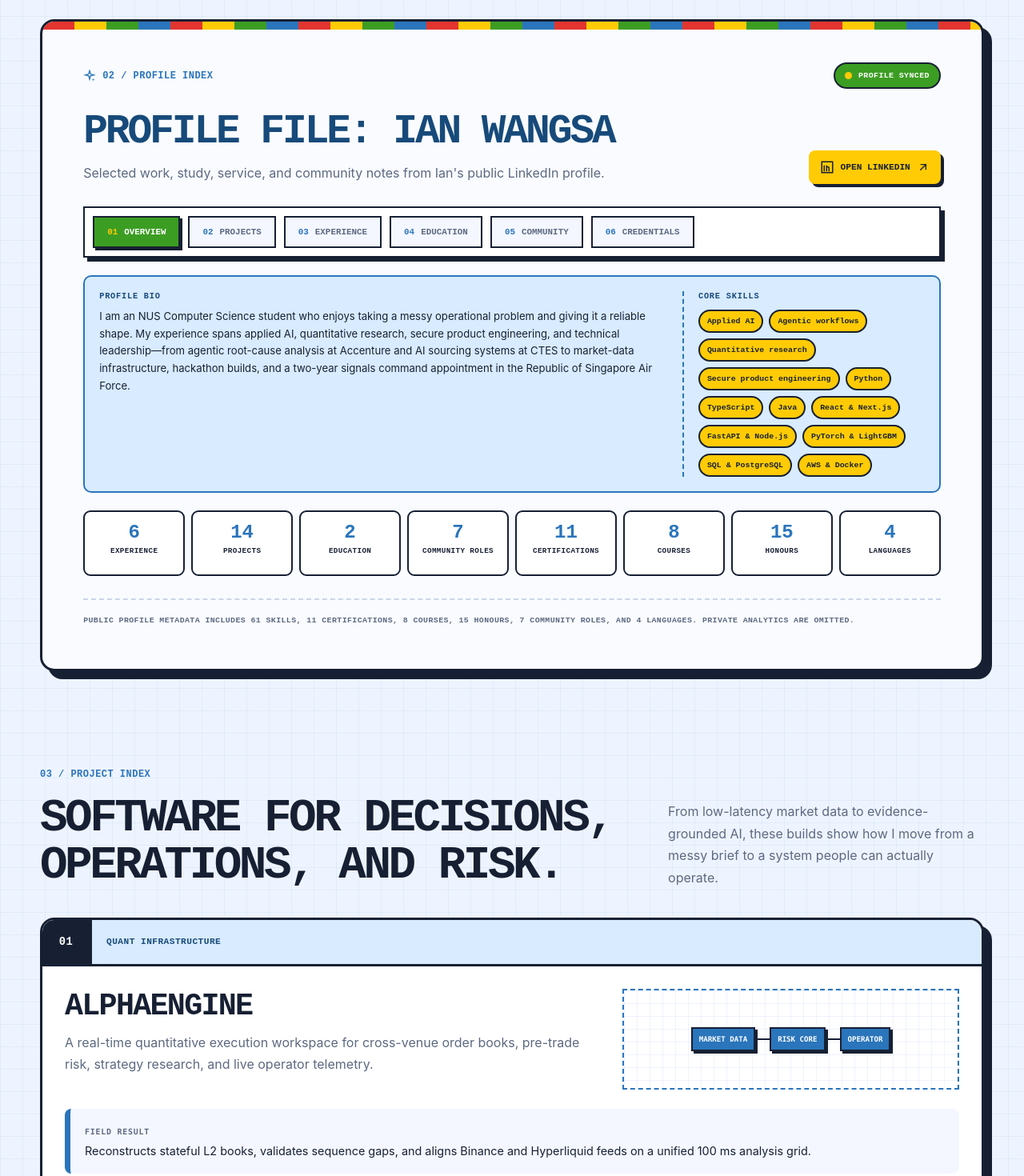
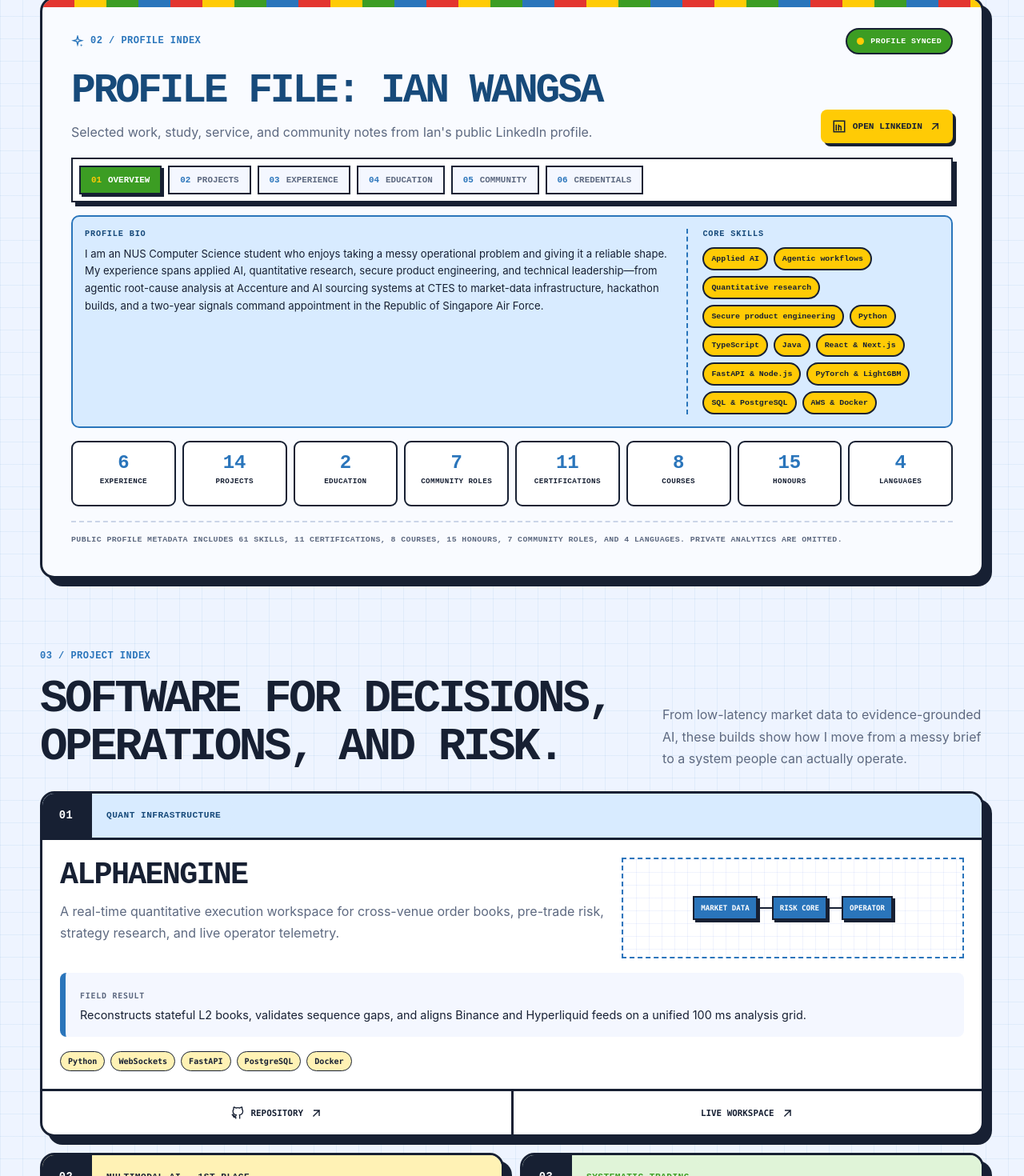
Before and after one commit to Manutd1234/Personal-Website, a React (Vite) app: page / in a window 1280 px wide. Shown: the part 1240-2710 px from the top of the page at 80% size. Built offline with nearby package versions, Linux system fonts and the light colour scheme.

Commit message:
Tighten portfolio layout
Reduce section whitespace, compact card padding, use a two-column project grid, and add dense project tags and links.

```diff
--- a/src/styles.css
+++ b/src/styles.css
@@ -2341,3 +2341,149 @@ body::before {
     min-height: 70px;
   }
 }
+
+/* Compact index density */
+.content-section,
+.contact-section {
+  padding-top: 84px;
+}
+
+.section-heading {
+  margin-bottom: 26px;
+  gap: 36px;
+}
+
+.project-grid {
+  gap: 20px;
+}
+
+.project-body {
+  padding: 22px;
+  gap: 18px;
+}
+
+.pokedex-section {
+  margin-top: 56px;
+}
+
+.pokedex-card {
+  padding: clamp(22px, 3vw, 36px);
+}
+
+.pokedex-topline {
+  margin-bottom: 16px;
+}
+
+.pokedex-heading {
+  margin-bottom: 18px;
+}
+
+.profile-tabs {
+  gap: 8px;
+  margin-bottom: 16px;
+  padding: 8px;
+}
+
+.profile-tab {
+  padding: 10px 13px;
+}
+
+.dex-about {
+  margin-bottom: 16px;
+  padding: 15px;
+  gap: 16px;
+}
+
+.dex-stat-row {
+  margin-bottom: 18px;
+}
+
+.dex-section {
+  padding: 14px;
+}
+
+.dex-entries {
+  grid-template-columns: repeat(2, minmax(0, 1fr));
+  gap: 8px;
+}
+
+.dex-entry {
+  padding: 12px;
+}
+
+.dex-entry h3 {
+  margin-top: 8px;
+}
+
+.dex-entry-note {
+  margin-top: 6px;
+}
+
+.dex-entry-tags {
+  display: flex;
+  flex-wrap: wrap;
+  gap: 5px;
+  margin: 10px 0 0;
+  padding: 0;
+  list-style: none;
+}
+
+.dex-entry-tags li {
+  padding: 4px 6px;
+  border: 1px solid var(--line);
+  border-radius: 999px;
+  color: var(--cobalt-dark);
+  background: #fff;
+  font-family: var(--display);
+  font-size: 0.55rem;
+  font-weight: 900;
+}
+
+.dex-entry-links {
+  display: flex;
+  flex-wrap: wrap;
+  gap: 10px;
+  margin-top: 10px;
+}
+
+.dex-entry-links a {
+  display: inline-flex;
+  align-items: center;
+  gap: 3px;
+  color: var(--cobalt-dark);
+  font-family: var(--display);
+  font-size: 0.58rem;
+  font-weight: 900;
+  text-transform: uppercase;
+}
+
+.dex-footnote {
+  margin-top: 16px;
+  padding-top: 14px;
+}
+
+@media (max-width: 860px) {
+  .content-section,
+  .contact-section {
+    padding-top: 68px;
+  }
+
+  .dex-entries {
+    grid-template-columns: 1fr;
+  }
+}
+
+@media (max-width: 620px) {
+  .content-section,
+  .contact-section {
+    padding-top: 58px;
+  }
+
+  .project-grid {
+    gap: 16px;
+  }
+
+  .project-body {
+    padding: 18px;
+  }
+}
```
